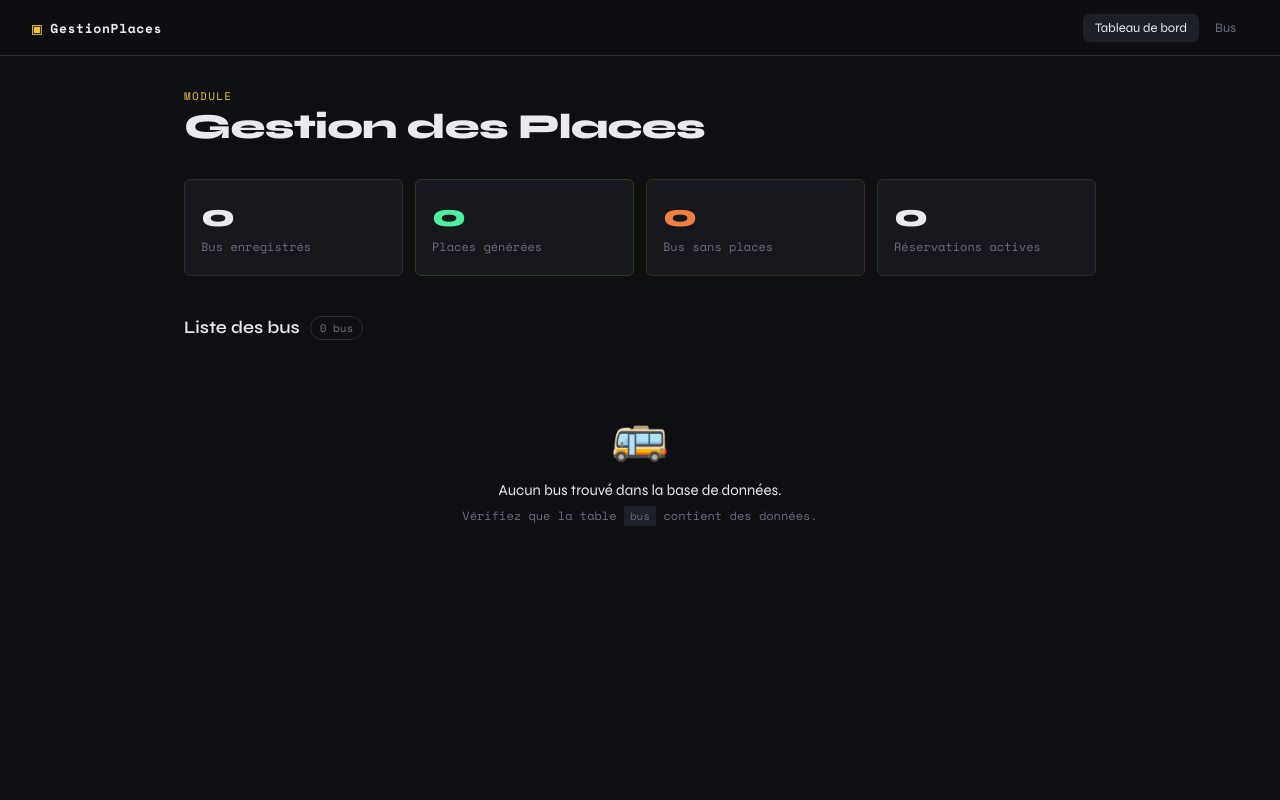
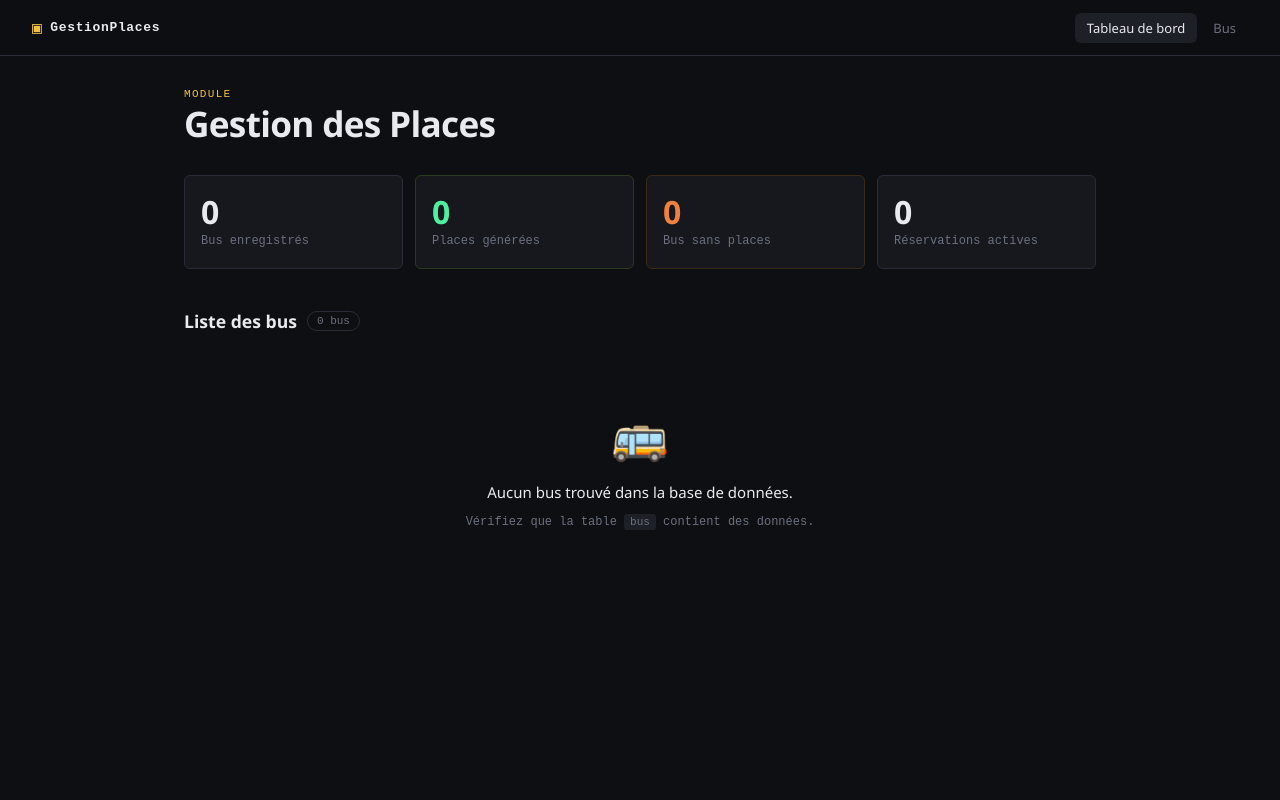
Before and after one commit to 7assen-coder/agence-profile, a Flask app: page / in a window 1280 px wide. Run offline with Flask 3, Linux system fonts and the light colour scheme; data that the repository does not hold is empty.

Commit message:
Update font families in main.css

```diff
--- a/app/static/css/main.css
+++ b/app/static/css/main.css
@@ -10,8 +10,8 @@
   --text: #e8eaf0;
   --muted: #6b7080;
   --radius: 6px;
-  --mono: 'Space Mono', monospace;
-  --sans: 'Syne', sans-serif;
+  --mono: 'Courier New', Courier, monospace;
+  --sans: 'Segoe UI', system-ui, -apple-system, sans-serif;
 }
 
 *, *::before, *::after { box-sizing: border-box; margin: 0; padding: 0; }
```
